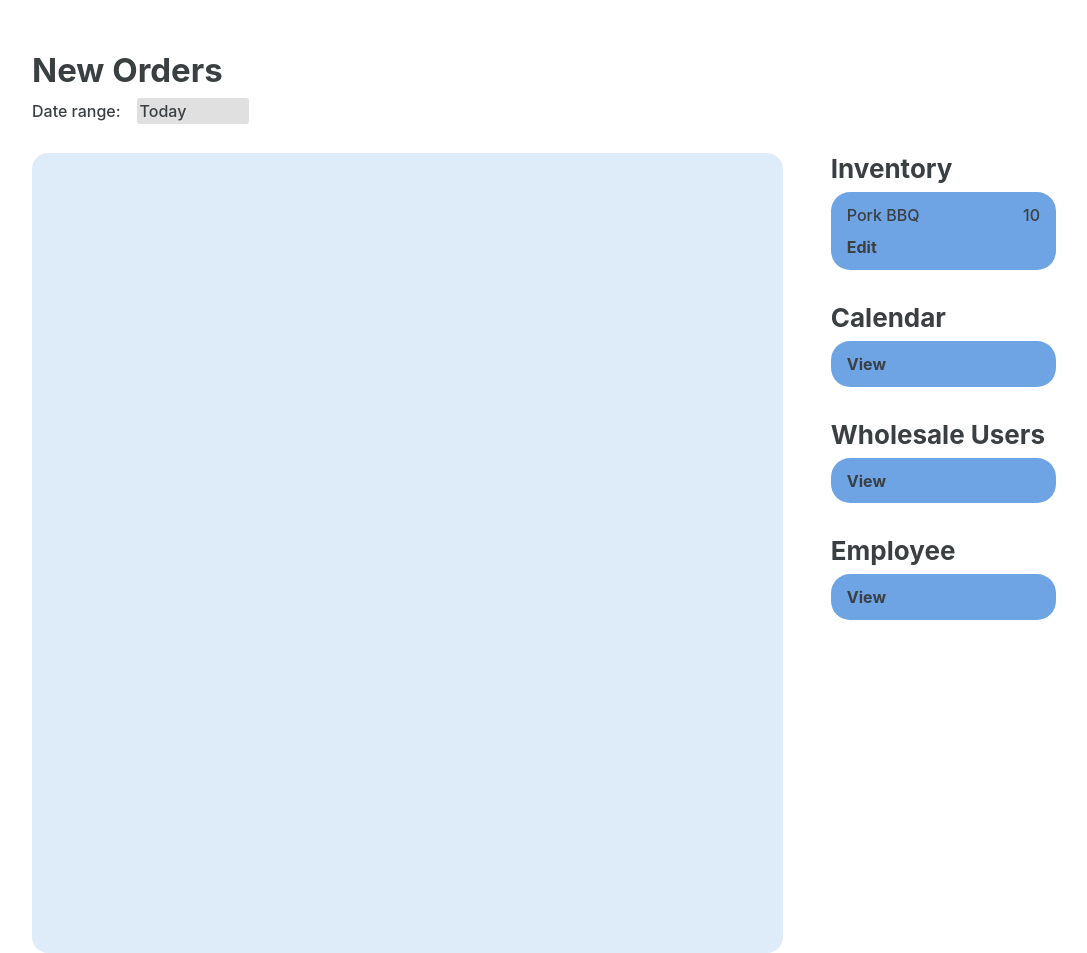
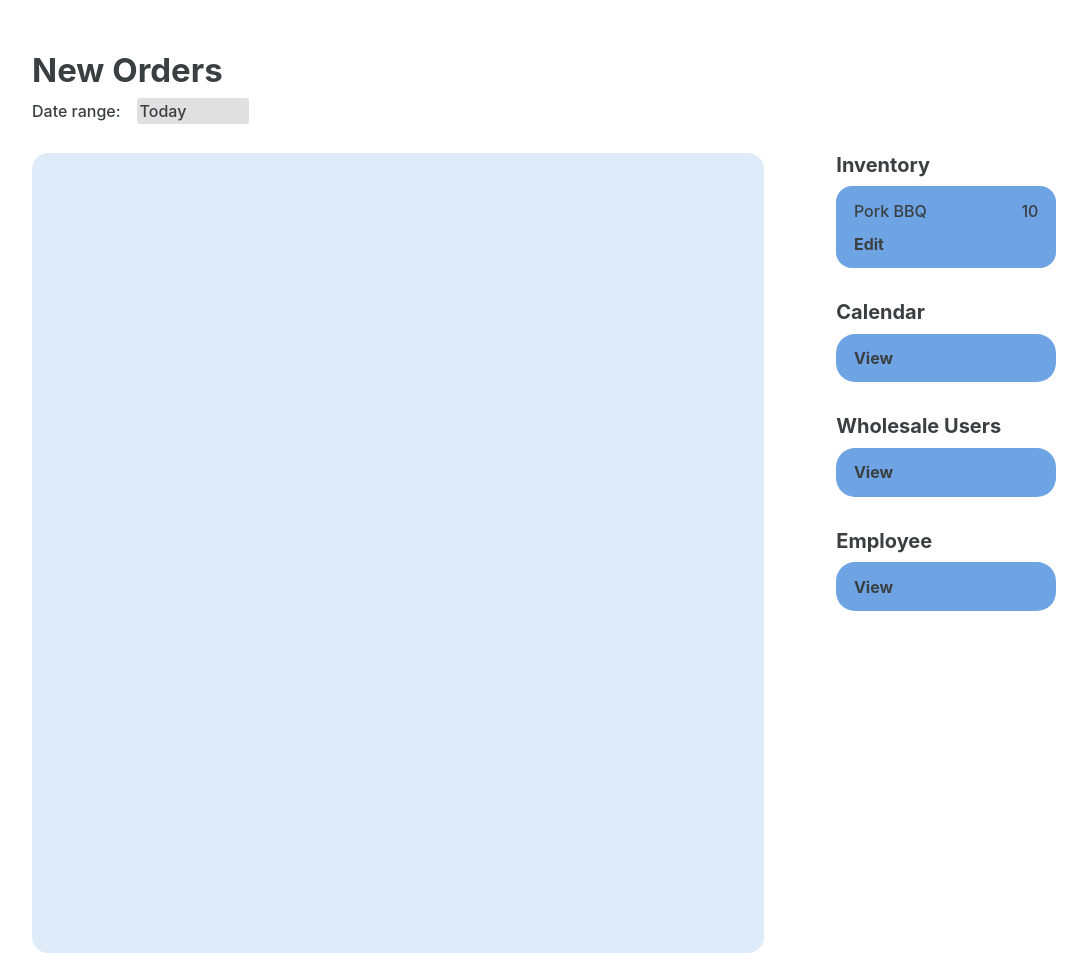
Before and after one commit to DoryAngelo/FatRapBBQ, a PHP site: page /FatRapBBQ/admin-new-orders.html in a window 1280 px wide. Shown: the part 120-1073 px from the top of the page, without its empty margins (96-1183 px from the left). Run offline with PHP 8.4, Linux system fonts and the light colour scheme.

Commit message:
minor tweaks on admin new order page styling

```diff
--- a/Website/admin-styles.css
+++ b/Website/admin-styles.css
@@ -102,7 +102,7 @@ main {
 }
 .section-body {
     display: flex;
-    gap:3rem;
+    gap: 4.5rem;
 }
 
 .main-section {
@@ -154,15 +154,14 @@ main {
 }
 
 .side-menu h3 {
-    font-size: 1.625rem;
+    font-size: 1.25rem;
 }
 
 .side-menu .inventory-box, a.view{
     display: block;
     background-color: var(--sidemenu-blue);
-    border-radius: 1.2rem;
-    padding: 0.8rem 1rem;
-    margin-top: 0.5rem;
+    padding: 0.9rem 1.1rem;
+    margin-top: 0.6rem;
     font-size: 1rem;
 }
 
@@ -170,12 +169,14 @@ main {
     display: flex;
     flex-direction: column;
     gap: 0.8rem;
+    border-radius: 1rem;
 }
 
 .side-menu a {
     text-decoration: none;
     font-weight: bold;
     color: #3A3F42;
+    border-radius: 1.2rem;
 }
 
 .side-menu .inventory-box a.edit {
```
